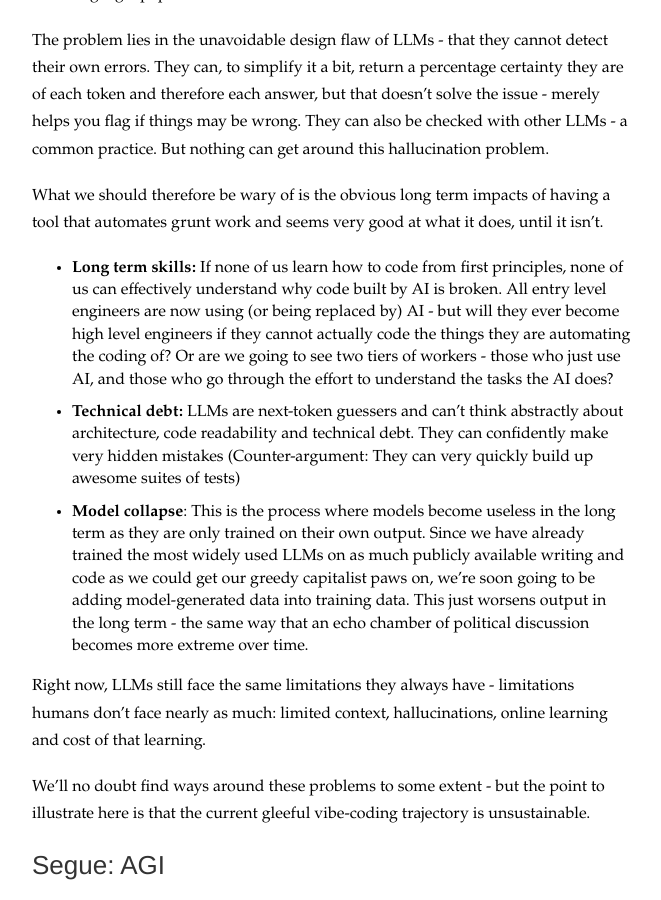
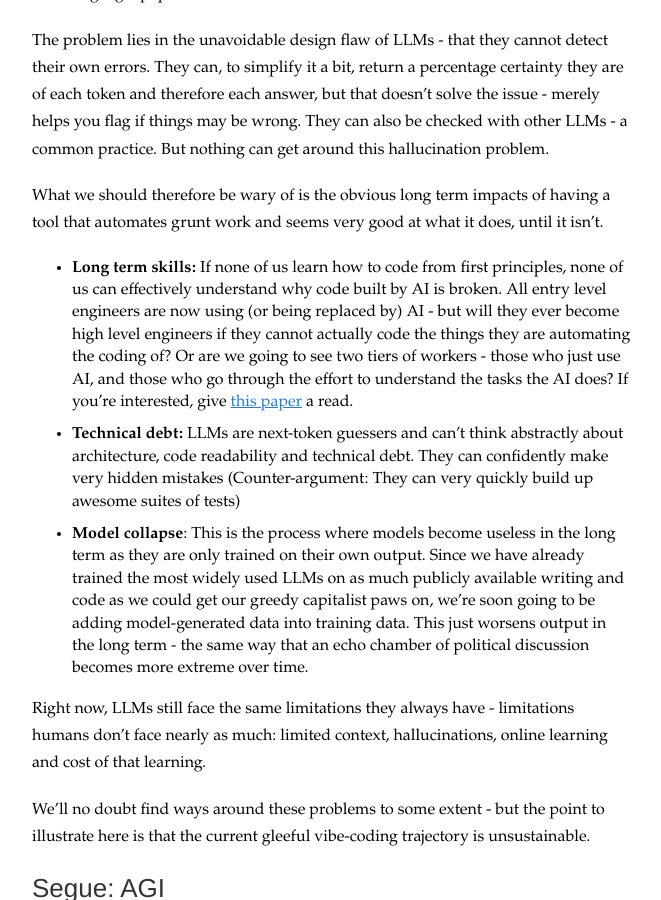
Before and after one commit to ryan-anderson-ds/ryan-anderson-ds.github.io, a Jekyll site: the page built from _posts/2025-07-30-ai-bubble.md, in a window 1280 px wide and 900 px high, scrolled down 7117 px. Shown: the whole window, without its empty margins (308-969 px from the left). Built offline with Jekyll 4.4.1, drawn with Linux system fonts in a browser that asks for light colours.

Commit message:
Update 2025-07-30-ai-bubble.md

```diff
--- a/_posts/2025-07-30-ai-bubble.md
+++ b/_posts/2025-07-30-ai-bubble.md
@@ -99,7 +99,7 @@
 The problem lies in the unavoidable design flaw of LLMs - that they cannot detect their own errors. They can, to simplify it a bit, return a percentage certainty they are of each token and therefore each answer, but that doesn't solve the issue - merely helps you flag if things may be wrong. They can also be checked with other LLMs - a common practice. But nothing can get around this hallucination problem.
 
 What we should therefore be wary of is the obvious long term impacts of having a tool that automates grunt work and seems very good at what it does, until it isn't.
-- **Long term skills:** If none of us learn how to code from first principles, none of us can effectively understand why code built by AI is broken. All entry level engineers are now using (or being replaced by) AI - but will they ever become high level engineers if they cannot actually code the things they are automating the coding of? Or are we going to see two tiers of workers - those who just use AI, and those who go through the effort to understand the tasks the AI does?
+- **Long term skills:** If none of us learn how to code from first principles, none of us can effectively understand why code built by AI is broken. All entry level engineers are now using (or being replaced by) AI - but will they ever become high level engineers if they cannot actually code the things they are automating the coding of? Or are we going to see two tiers of workers - those who just use AI, and those who go through the effort to understand the tasks the AI does? If you're interested, give [this paper](https://papers.ssrn.com/sol3/papers.cfm?abstract_id=4895486) a read.
 - **Technical debt:** LLMs are next-token guessers and can't think abstractly about  architecture, code readability and technical debt. They can confidently make very hidden mistakes (Counter-argument: They can very quickly build up awesome suites of tests)
 - **Model collapse**: This is the process where models become useless in the long term as they are only trained on their own output. Since we have already trained the most widely used LLMs on as much publicly available writing and code as we could get our greedy capitalist paws on, we're soon going to be adding model-generated data into training data. This just worsens output in the long term - the same way that an echo chamber of political discussion becomes more extreme over time.
 
```
